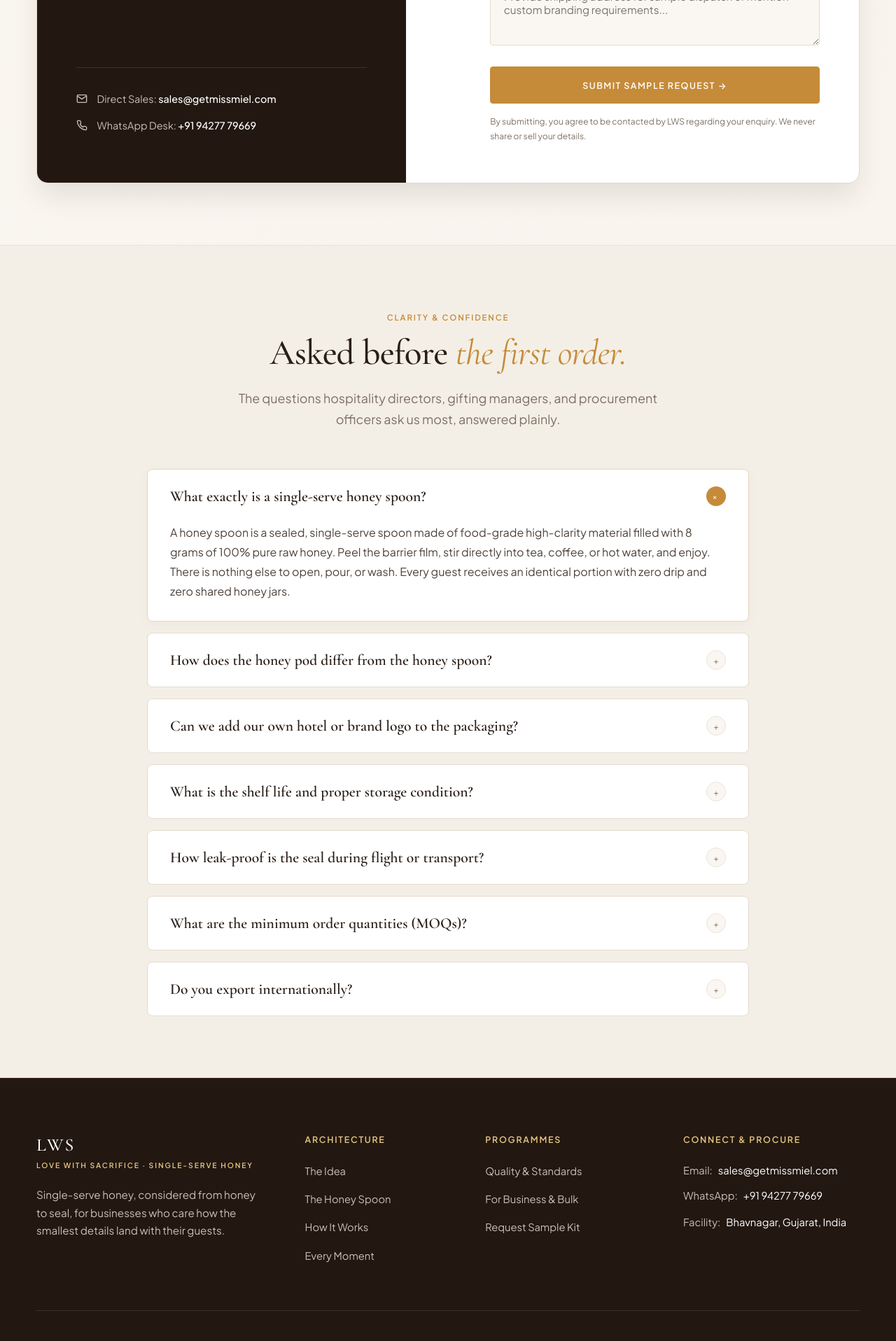
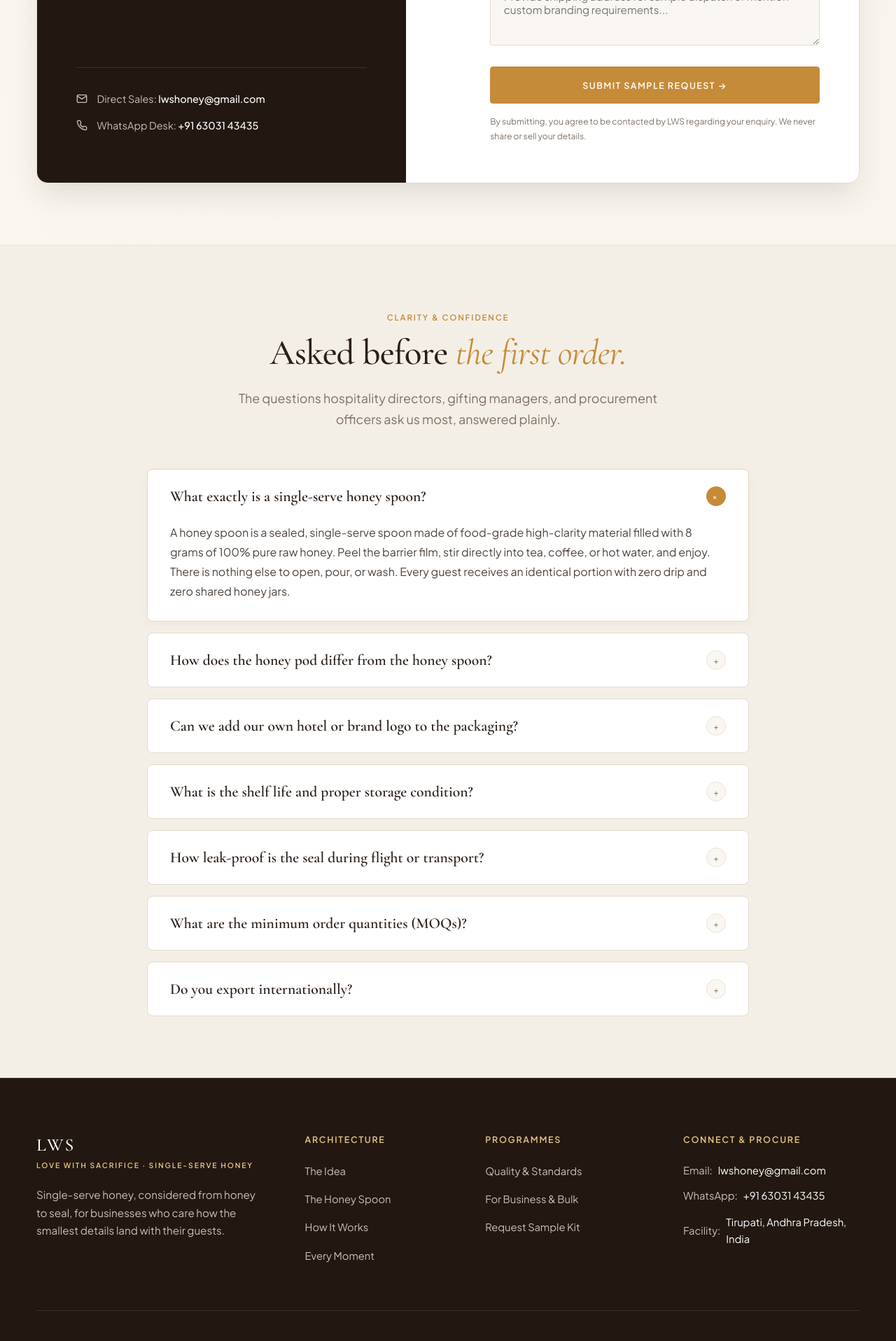
Before and after one commit to Manichandra112/lws, a React (Vite) app: page / in a window 1280 px wide. Shown: the part 8280-10196 px from the top of the page at 70% size. Built offline with nearby package versions, Linux system fonts and the light colour scheme.

Commit message:
Update contact info: lwshoney@gmail.com and WhatsApp

```diff
--- a/src/components/EnquiryForm.jsx
+++ b/src/components/EnquiryForm.jsx
@@ -88,13 +88,13 @@ export default function EnquiryForm({ onOrderSubmitted }) {
                   <path d="M4 4h16c1.1 0 2 .9 2 2v12c0 1.1-.9 2-2 2H4c-1.1 0-2-.9-2-2V6c0-1.1.9-2 2-2z"/>
                   <polyline points="22,6 12,13 2,6"/>
                 </svg>
-                <span>Direct Sales: <a href="mailto:sales@getmissmiel.com">sales@getmissmiel.com</a></span>
+                <span>Direct Sales: <a href="mailto:lwshoney@gmail.com">lwshoney@gmail.com</a></span>
               </div>
               <div className="contact-row">
                 <svg width="16" height="16" viewBox="0 0 24 24" fill="none" stroke="currentColor" strokeWidth="2">
                   <path d="M22 16.92v3a2 2 0 0 1-2.18 2 19.79 19.79 0 0 1-8.63-3.07 19.5 19.5 0 0 1-6-6 19.79 19.79 0 0 1-3.07-8.67A2 2 0 0 1 4.11 2h3a2 2 0 0 1 2 1.72 12.84 12.84 0 0 0 .7 2.81 2 2 0 0 1-.45 2.11L8.09 9.91a16 16 0 0 0 6 6l1.27-1.27a2 2 0 0 1 2.11-.45 12.84 12.84 0 0 0 2.81.7A2 2 0 0 1 22 16.92z"/>
                 </svg>
-                <span>WhatsApp Desk: <a href="https://wa.me/919427779669" target="_blank" rel="noopener noreferrer">+91 94277 79669</a></span>
+                <span>WhatsApp Desk: <a href="https://wa.me/916303143435" target="_blank" rel="noopener noreferrer">+91 63031 43435</a></span>
               </div>
             </div>
           </div>
--- a/src/components/Footer.jsx
+++ b/src/components/Footer.jsx
@@ -40,17 +40,17 @@ export default function Footer() {
             <h5>Connect &amp; Procure</h5>
             <div className="footer-contact-item">
               <span>Email:</span>
-              <a href="mailto:sales@getmissmiel.com" style={{ color: '#FFFFFF' }}>sales@getmissmiel.com</a>
+              <a href="mailto:lwshoney@gmail.com" style={{ color: '#FFFFFF' }}>lwshoney@gmail.com</a>
             </div>
             <div className="footer-contact-item">
               <span>WhatsApp:</span>
-              <a href="https://wa.me/919427779669" target="_blank" rel="noopener noreferrer" style={{ color: '#FFFFFF' }}>
-                +91 94277 79669
+              <a href="https://wa.me/916303143435" target="_blank" rel="noopener noreferrer" style={{ color: '#FFFFFF' }}>
+                +91 63031 43435
               </a>
             </div>
             <div className="footer-contact-item" style={{ marginTop: '0.8rem' }}>
               <span>Facility:</span>
-              <span style={{ color: '#FFFFFF' }}>Bhavnagar, Gujarat, India</span>
+              <span style={{ color: '#FFFFFF' }}>Tirupati, Andhra Pradesh, India</span>
             </div>
           </div>
         </div>
```
